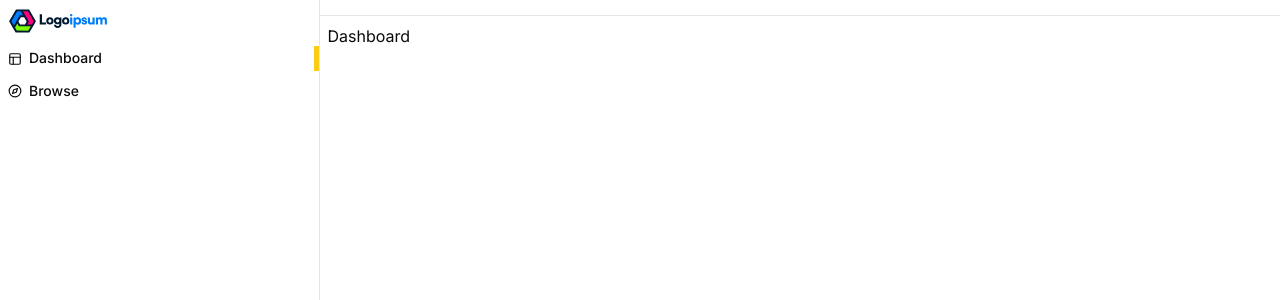
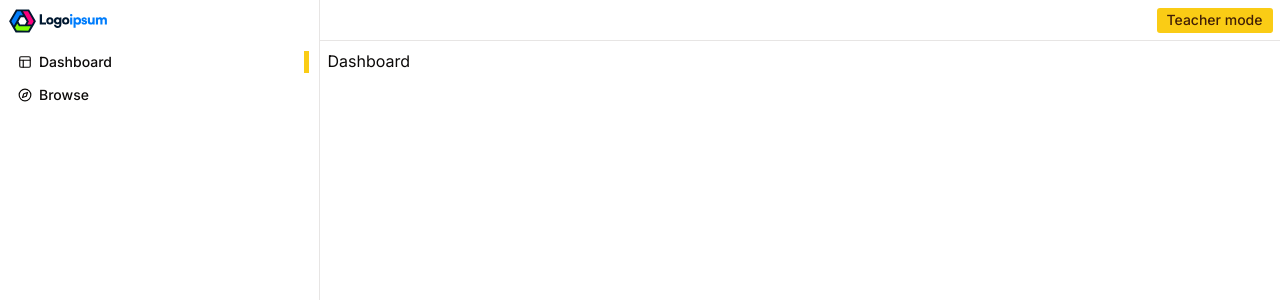
Before and after one commit to dzevad-cyber/tut-factory, a Next.js app in the folder packages/client/: page /dashboard in a window 1280 px wide. Shown: the top 300 px of the page. Built offline with nearby package versions, Linux system fonts and the light colour scheme.

Commit message:
feat: add teacher mode
feat: add teacher mode

```diff
--- a/packages/client/app/(pages)/(protected)/(dashboard)/dashboard/dashboard-components/dashboard-sidebar/DashboardSidebar.tsx
+++ /dev/null
@@ -1,116 +0,0 @@
-import { cn } from '@client/client-utils/tailwind/cn';
-import Logo from '@client/components/logo/Logo';
-import { Button } from '@client/components/ui/button';
-import { Compass, Layout, LucideIcon } from 'lucide-react';
-import Link from 'next/link';
-import React, { ReactNode } from 'react';
-
-const DashboardSidebar = () => {
-  return (
-    <div
-      className={cn(
-        'grid gap-y-5',
-        'auto-rows-min',
-        'min-h-full',
-        'bg-background',
-        'border-border border-r'
-      )}
-    >
-      <Logo />
-      <SidebarList />
-    </div>
-  );
-};
-
-export const DashboardSiebarWrapper: React.FC<{ children: ReactNode }> = ({
-  children,
-}) => {
-  return (
-    <div className={cn('hidden md:grid', 'md:col-[1_/_2] md:row-span-full')}>
-      {children}
-    </div>
-  );
-};
-
-export default DashboardSidebar;
-
-const SidebarList = () => {
-  return (
-    <ul className={cn('pl-base grid gap-y-3 text-sm')}>
-      {sidebarItems.map(({ icon: Icon, label, href, selected }) => {
-        return (
-          <SidebarItem
-            key={label}
-            icon={Icon}
-            label={label}
-            href={href}
-            selected={selected}
-          />
-        );
-      })}
-    </ul>
-  );
-};
-
-const SidebarItem: React.FC<SidebarItemProps> = ({
-  icon: Icon,
-  label,
-  href,
-  selected,
-}) => {
-  return (
-    <li>
-      <Button
-        className={cn(
-          'grid',
-          'grid-cols-[min-content_min-content_1fr]',
-          'grid-flow-col',
-          'justify-start',
-          'w-full',
-          'gap-x-3',
-          'p-0'
-        )}
-        variant='ghost'
-        asChild
-      >
-        <Link href={href}>
-          <Icon size={14} />
-          {label}
-          {selected ? (
-            <span
-              className={cn(
-                'min-h-full',
-                'w-2',
-                'self-end',
-                'justify-self-end',
-                'bg-primary'
-              )}
-            />
-          ) : null}
-        </Link>
-      </Button>
-    </li>
-  );
-};
-
-const sidebarItems: SidebarItemProps[] = [
-  {
-    icon: Layout,
-    label: 'Dashboard',
-    href: '/dashboard',
-    selected: true,
-  },
-  {
-    icon: Compass,
-    label: 'Browse',
-    href: '/search',
-    selected: false,
-  },
-];
-
-type SidebarItemProps = {
-  icon: LucideIcon;
-  label: string;
-  href: string;
-  selected: boolean;
-};
--- a/packages/client/app/(pages)/(protected)/(dashboard)/dashboard/layout.tsx
+++ b/packages/client/app/(pages)/(protected)/(dashboard)/layout.tsx
@@ -1,9 +1,9 @@
 import { cn } from '@client/client-utils/tailwind/cn';
-import DashboardContent from './dashboard-components/dashboard-content/DashboardContent';
-import DashboardHeader from './dashboard-components/dashboard-header/DashboardHeader';
+import DashboardContent from '@client/components/dashboard-components/dashboard-content/DashboardContent';
+import DashboardHeader from '@client/components/dashboard-components/dashboard-header/DashboardHeader';
 import DashboardSidebar, {
   DashboardSiebarWrapper,
-} from './dashboard-components/dashboard-sidebar/DashboardSidebar';
+} from '@client/components/dashboard-components/dashboard-sidebar/DashboardSidebar';
 
 const DashboardLayout: React.FC<DashboardLayout> = ({ children }) => {
   return (
--- /dev/null
+++ b/packages/client/app/(pages)/(protected)/(dashboard)/teacher/analytics/page.tsx
@@ -0,0 +1,5 @@
+const TeacherAnayltics: React.FC<unknown> = () => {
+  return <>TeacherAnayltics</>;
+};
+
+export default TeacherAnayltics;
--- /dev/null
+++ b/packages/client/app/(pages)/(protected)/(dashboard)/teacher/courses/page.tsx
@@ -0,0 +1,5 @@
+const TeacherCourses: React.FC<unknown> = () => {
+  return <>TeacherCourses</>;
+};
+
+export default TeacherCourses;
--- /dev/null
+++ b/packages/client/client-utils/page-routes/pagesRoutes.ts
@@ -0,0 +1,18 @@
+const pagesRoutes = {
+  dashboard: {
+    path: '/dashboard',
+  },
+  browse: {
+    path: '/browse',
+  },
+  teacher: {
+    courses: {
+      path: '/teacher/courses',
+    },
+    analytics: {
+      path: '/teacher/analytics',
+    },
+  },
+} as const;
+
+export default pagesRoutes;
--- a/packages/client/app/(pages)/(protected)/(dashboard)/dashboard/dashboard-components/dashboard-header/DashboardHeader.tsx
+++ b/packages/client/components/dashboard-components/dashboard-header/DashboardHeader.tsx
@@ -3,6 +3,10 @@ import { Menu } from 'lucide-react';
 import DashboardSidebar from '../dashboard-sidebar/DashboardSidebar';
 import { cn } from '@client/client-utils/tailwind/cn';
 import { UserButton } from '@clerk/nextjs';
+import { Button } from '@client/components/ui/button';
+import Link from 'next/link';
+import pageRoutes from '@client/client-utils/page-routes/pagesRoutes';
+import TeacherModeButton from '@client/components/teacher-mode-button/TeacherModeButton';
 
 const DashboardHeader = () => {
   return (
@@ -26,8 +30,16 @@ const DashboardHeader = () => {
         </Sheet>
       </div>
 
-      {/* nav menu */}
-      <div className={cn('grid', 'grid-flow-col', 'justify-self-end')}>
+      <div
+        className={cn(
+          'grid',
+          'grid-flow-col',
+          'justify-self-end',
+          'items-center',
+          'gap-x-5'
+        )}
+      >
+        <TeacherModeButton />
         <UserButton
           afterSignOutUrl='/'
           appearance={{
--- /dev/null
+++ b/packages/client/components/dashboard-components/dashboard-sidebar/DashboardSidebar.tsx
@@ -0,0 +1,33 @@
+import { cn } from '@client/client-utils/tailwind/cn';
+import Logo from '@client/components/logo/Logo';
+import SidebarList from '@client/components/sidebar-list/SidebarList';
+import React, { ReactNode } from 'react';
+
+const DashboardSidebar = () => {
+  return (
+    <div
+      className={cn(
+        'grid gap-y-5',
+        'auto-rows-min',
+        'min-h-full',
+        'bg-background',
+        'border-border border-r'
+      )}
+    >
+      <Logo />
+      <SidebarList />
+    </div>
+  );
+};
+
+export const DashboardSiebarWrapper: React.FC<{ children: ReactNode }> = ({
+  children,
+}) => {
+  return (
+    <div className={cn('hidden md:grid', 'md:col-[1_/_2] md:row-span-full')}>
+      {children}
+    </div>
+  );
+};
+
+export default DashboardSidebar;
--- a/packages/client/components/sidebar-list/SidebarList.tsx
+++ b/packages/client/components/sidebar-list/SidebarList.tsx
@@ -1,12 +1,18 @@
+'use client';
+
+import pagesRoutes from '@client/client-utils/page-routes/pagesRoutes';
 import { cn } from '@client/client-utils/tailwind/cn';
 import { Button } from '@client/components/ui/button';
-import { Compass, Layout, LucideIcon } from 'lucide-react';
+import { BarChart, Compass, Layout, List, LucideIcon } from 'lucide-react';
 import Link from 'next/link';
+import { usePathname } from 'next/navigation';
 
 const SidebarList = () => {
+  const { routes } = useSidebarRoutes();
+
   return (
     <ul className={cn('pl-base grid gap-y-3 text-sm')}>
-      {sidebarItems.map(({ icon: Icon, label, href, selected }) => {
+      {routes.map(({ icon: Icon, label, href, selected }) => {
         return (
           <SidebarItem
             key={label}
@@ -61,20 +67,70 @@ const SidebarItem: React.FC<SidebarItemProps> = ({
   );
 };
 
-const sidebarItems: SidebarItemProps[] = [
+const useSidebarRoutes = () => {
+  const pathName = usePathname();
+
+  const sidebarRoutesGroupKey = Object.keys(sidebarItems).find((key) => {
+    return pathName.includes(key);
+  });
+
+  if (!sidebarRoutesGroupKey)
+    return {
+      routes: [],
+    };
+
+  const sidebarRoutesGroup =
+    sidebarItems[sidebarRoutesGroupKey as keyof typeof sidebarItems];
+
+  const routes = sidebarRoutesGroup.map((item) => {
+    if (item.href === pathName) {
+      return {
+        ...item,
+        selected: true,
+      };
+    } else {
+      return {
+        ...item,
+        selected: false,
+      };
+    }
+  });
+
+  return {
+    routes,
+  };
+};
+
+const sidebarItems = {
+  [pagesRoutes.dashboard.path]: [
     {
       icon: Layout,
       label: 'Dashboard',
-    href: '/dashboard',
+      href: pagesRoutes.dashboard.path,
       selected: true,
     },
     {
       icon: Compass,
       label: 'Browse',
-    href: '/search',
+      href: pagesRoutes.browse.path,
       selected: false,
     },
-];
+  ],
+  '/teacher': [
+    {
+      icon: List,
+      label: 'Courses',
+      href: '/teacher/courses',
+      selected: true,
+    },
+    {
+      icon: BarChart,
+      label: 'Analytics',
+      href: '/teacher/analytics',
+      selected: false,
+    },
+  ],
+};
 
 type SidebarItemProps = {
   icon: LucideIcon;
--- /dev/null
+++ b/packages/client/components/teacher-mode-button/TeacherModeButton.tsx
@@ -0,0 +1,35 @@
+'use client';
+
+import Link from 'next/link';
+import { LogOut } from 'lucide-react';
+import { usePathname } from 'next/navigation';
+import { Button } from '@client/components/ui/button';
+import { cn } from '@client/client-utils/tailwind/cn';
+import pagesRoutes from '@client/client-utils/page-routes/pagesRoutes';
+
+const TeacherModeButton: React.FC<unknown> = () => {
+  const pathName = usePathname();
+  const isTeacherPage = pathName.includes('/teacher');
+
+  return (
+    <>
+      {!isTeacherPage ? (
+        <Button>
+          <Link href={pagesRoutes.teacher.courses.path}>Teacher mode</Link>
+        </Button>
+      ) : (
+        <Button variant='ghost'>
+          <Link
+            href={pagesRoutes.dashboard.path}
+            className={cn('grid', 'grid-flow-col', 'gap-x-3')}
+          >
+            <LogOut />
+            <span>Exit</span>
+          </Link>
+        </Button>
+      )}
+    </>
+  );
+};
+
+export default TeacherModeButton;
```
Also changed, not shown: packages/client/components/dashboard-components/dashboard-content/DashboardContent.tsx (renamed from packages/client/app/(pages)/(protected)/(dashboard)/dashboard/dashboard-components/dashboard-content/DashboardContent.tsx). Lines whose indentation alone changed are shown as unchanged.
